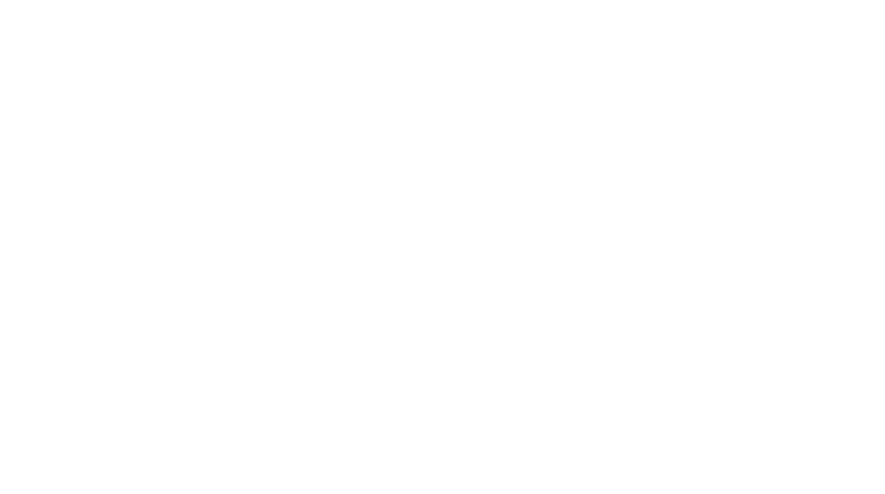
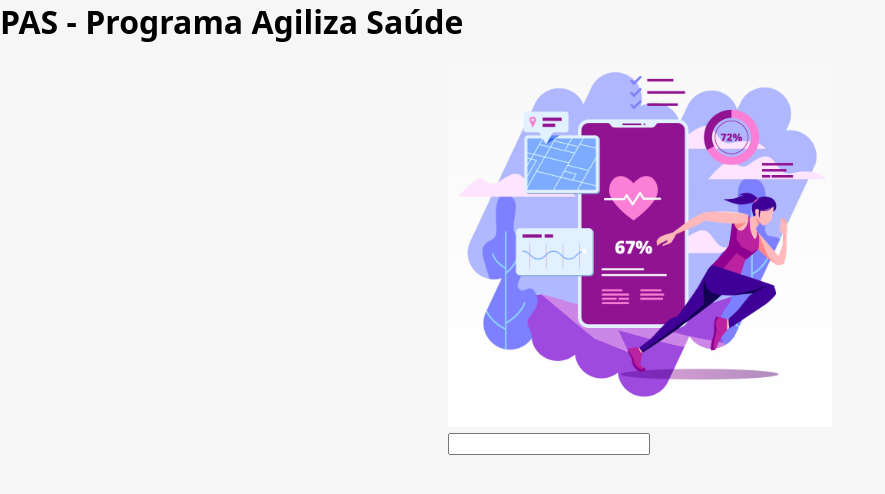
Before and after one commit to grsadrian/PAS, a plain HTML site: page index.html in a window 1280 px wide. Shown: the whole page, without its empty margins (0-885 px from the left). Drawn offline with Linux system fonts and the light colour scheme.

Commit message:
add alguns estilos

```diff
--- a/css/style.css
+++ b/css/style.css
@@ -0,0 +1,20 @@
+* {
+  margin: 0px;
+  padding: 0px;
+  font-family: system-ui, -apple-system, BlinkMacSystemFont, "Segoe UI", Roboto,
+    Oxygen, Ubuntu, Cantarell, "Open Sans", "Helvetica Neue", sans-serif;
+}
+
+body {
+    background-color: #F6F6F6;
+}
+
+.imc-container {
+    width: 30vw;
+    height: 30vh;
+    margin: auto;
+}
+
+img {
+    max-width: 100%;
+}
--- a/index.html
+++ b/index.html
@@ -9,11 +9,19 @@
 </head>
 
 <body>
+    <header>
+        <h1>PAS - Programa Agiliza Saúde</h1>
+
+    </header>
     <div class="imc-container">
         <div class="imc-decor">
-            <img src="" alt="">
+            <img src="./img/7971285_3802286.jpg" alt="">
         </div>
-        <div class="imc-calculator"></div>
+        <div class="imc-calculator">
+            <form class="imc-form">
+                <input type="text">
+            </form>
+        </div>
     </div>
 </body>
 
```
Also changed, not shown: img/7971285_3802286.jpg (added).
